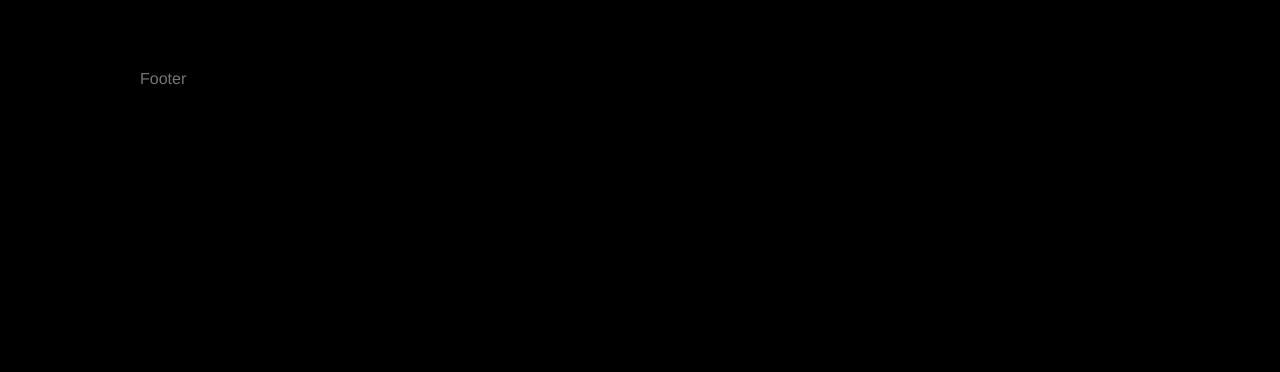
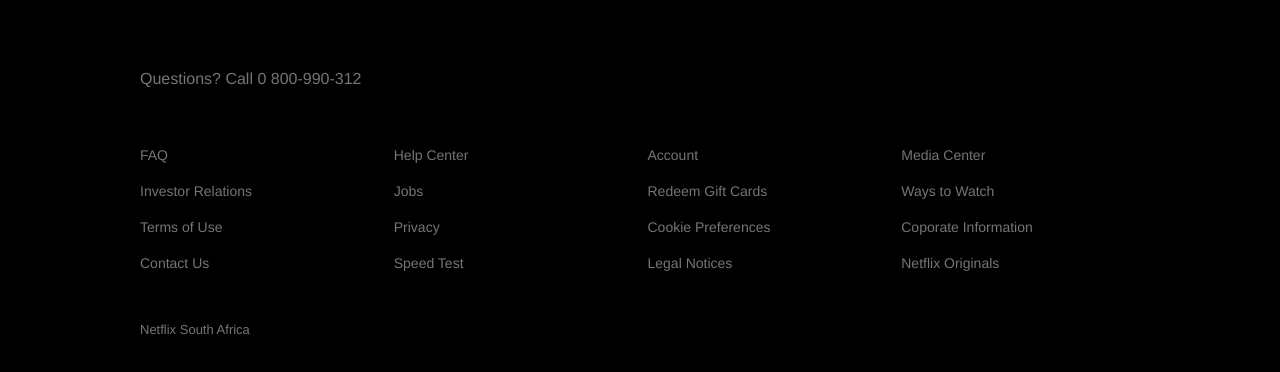
Before and after one commit to TafMandava/Netflix-Full-Copy, a React (Create React App) app: page / in a window 1280 px wide. Shown: the part 1253-1625 px from the top of the page. Before the commit the page ends 1452 px from the top, so only its background shows below. Built offline with nearby package versions, Linux system fonts and the light colour scheme.

Commit message:
Adding footer links

```diff
--- a/src/components/footer/index.js
+++ b/src/components/footer/index.js
@@ -2,14 +2,6 @@
 import { Container, Title, Text, Link, Row, Column, Break } from './styles/footer';
 
 export default function Footer({ children, ...restProps }) {
-    return (
-       <Title>
-           { children }
-       </Title>
-    );
-}
-
-Footer.Container = function FooterContainer({ children, ...restProps }) {
     return (
         <Container { ...restProps }>
             { children }
--- a/src/components/footer/styles/footer.js
+++ b/src/components/footer/styles/footer.js
@@ -27,7 +27,7 @@
 export const Link = styled.a`
     color: #757575;
     margin-bottom: 20px;
-    font-size: 13px;
+    font-size: 14px;
     text-decoration: none;
 `;
 
@@ -38,7 +38,7 @@
 */
 export const Row = styled.div`
     display: grid;
-    grid-template-columns: repeat(auto-fill, minmax(230px, 1fr));
+    grid-template-columns: repeat(auto-fill, minmax(210px, 1fr));
     grid-gap: 15px;
 
     @media (max-width: 1000px) {
--- a/src/containers/footer.js
+++ b/src/containers/footer.js
@@ -3,10 +3,42 @@
 
 export function FooterContainer() {
     return (
-        <Footer.Container>
-            <Footer>
-                Footer
-            </Footer>
-        </Footer.Container>
+
+        <Footer>
+            <Footer.Title>
+                Questions? Call 0 800-990-312
+            </Footer.Title>
+            <Footer.Break />
+            <Footer.Row>
+                <Footer.Column>
+                    <Footer.Link href="#">FAQ</Footer.Link>
+                    <Footer.Link href="#">Investor Relations</Footer.Link>
+                    <Footer.Link href="#">Terms of Use</Footer.Link>
+                    <Footer.Link href="#">Contact Us</Footer.Link>
+                </Footer.Column>
+                <Footer.Column>
+                    <Footer.Link href="#">Help Center</Footer.Link>
+                    <Footer.Link href="#">Jobs</Footer.Link>
+                    <Footer.Link href="#">Privacy</Footer.Link>
+                    <Footer.Link href="#">Speed Test</Footer.Link>
+                </Footer.Column>
+                <Footer.Column>
+                    <Footer.Link href="#">Account</Footer.Link>
+                    <Footer.Link href="#">Redeem Gift Cards</Footer.Link>
+                    <Footer.Link href="#">Cookie Preferences</Footer.Link>
+                    <Footer.Link href="#">Legal Notices</Footer.Link>
+                </Footer.Column>
+                <Footer.Column>
+                    <Footer.Link href="#">Media Center</Footer.Link>
+                    <Footer.Link href="#">Ways to Watch</Footer.Link>
+                    <Footer.Link href="#">Coporate Information</Footer.Link>
+                    <Footer.Link href="#">Netflix Originals</Footer.Link>
+                </Footer.Column>
+            </Footer.Row>
+            <Footer.Break />
+            <Footer.Text>
+                Netflix South Africa
+            </Footer.Text>
+        </Footer>
     );
 }
```
Also changed, not shown: 1 other file (tests, documents, lock files or other folders).
